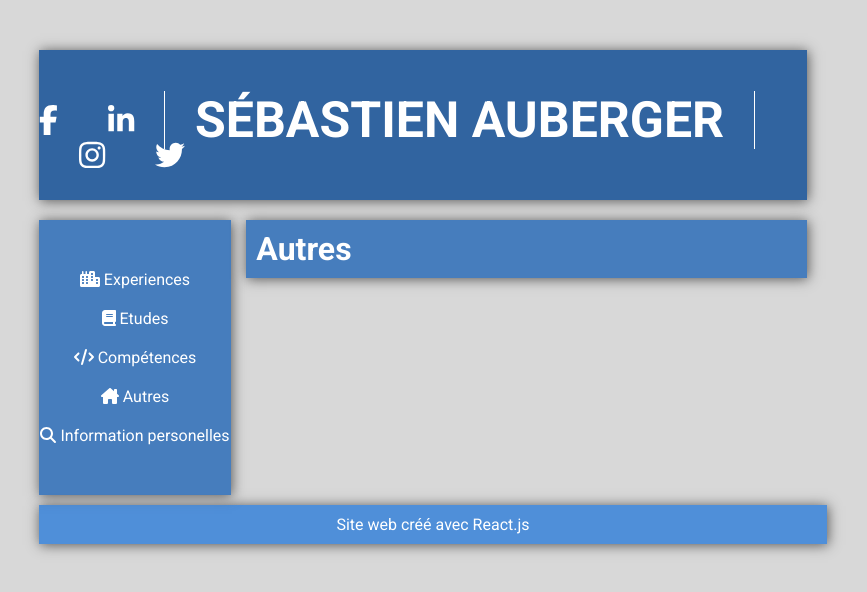
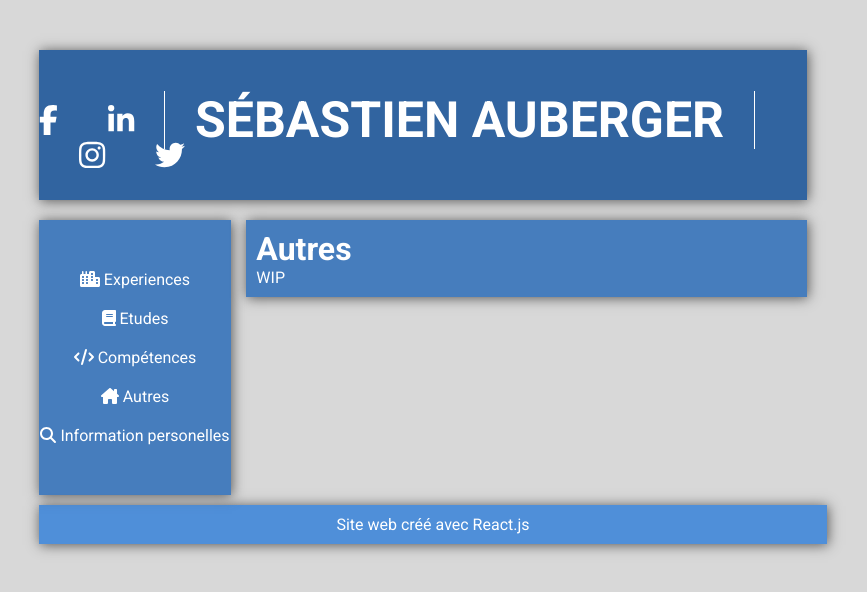
Before and after one commit to SebastienAuberger/usefullCV, a React (Create React App) app: page /autres in a window 1280 px wide. Shown: the top 592 px of the page, without its empty margins (217-1084 px from the left). Built offline with nearby package versions, Linux system fonts and the light colour scheme.

Commit message:
DEV-TEST-1: Add wip in other to test netlify

```diff
--- a/src/components/autresComponent/autres.jsx
+++ b/src/components/autresComponent/autres.jsx
@@ -6,6 +6,7 @@ export default class Autres extends React.Component{
         return(
             <div className="main autres smallShadow">
                 <h1>Autres</h1>
+                <p>WIP</p>
             </div>
         )
     }
```
